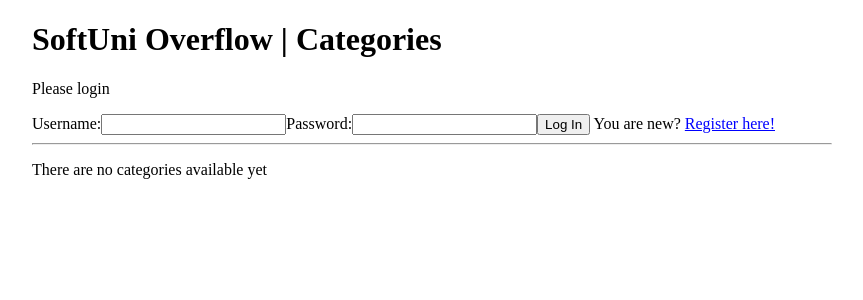
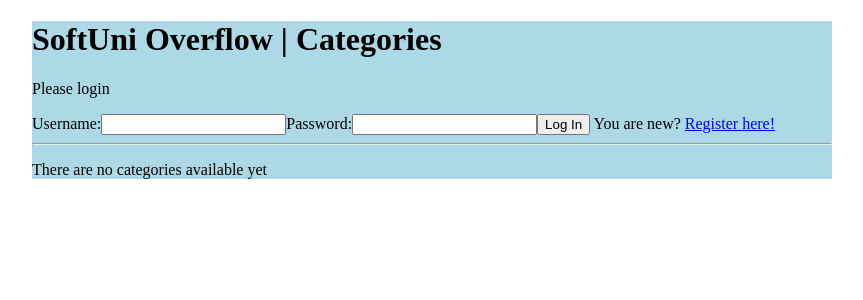
Before and after one commit to GleadrTeam/GleadrProject, a PHP site: page / in a window 1280 px wide. Shown: the top 300 px of the page, without its empty margins (208-1071 px from the left). Run offline with PHP 8.4, Linux system fonts and the light colour scheme; data that the repository does not hold is empty.

Commit message:
Test - changing background color

```diff
--- a/php/style.css
+++ b/php/style.css
@@ -2,6 +2,7 @@ div#wrapper {
     width:800px;
     margin-left: auto;
     margin-right: auto;
+    background-color:#add9e6;
 }
 
 a {
```
